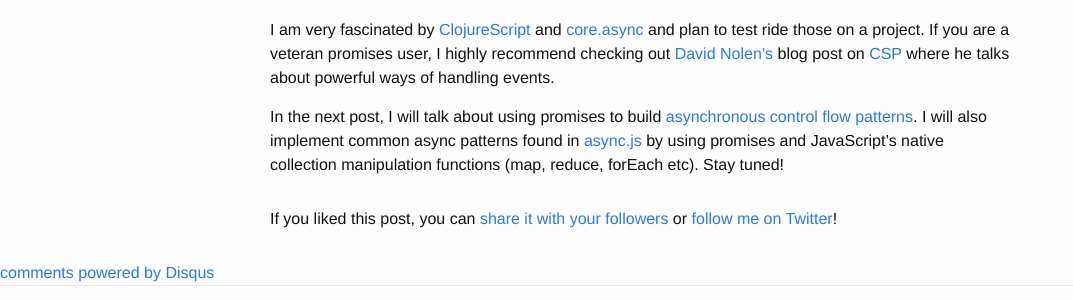
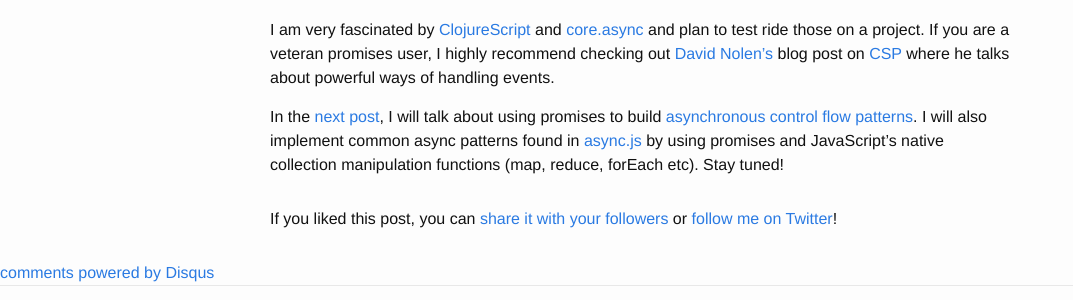
Before and after one commit to chinmay185/chinmay185.github.io, a Jekyll site: the page built from _posts/2015-04-10-promises-gotchas-antipatterns.md, in a window 1280 px wide and 900 px high, scrolled down 2751 px. Shown: the part 479-779 px from the top of the window, without its empty margins (0-1073 px from the left). Built offline with Jekyll 4.4.1, drawn with Linux system fonts in a browser that asks for light colours; comment, search, counter and statistics services are not loaded; part of the change alters nothing that is shown.

Commit message:
update link to latest blog

```diff
--- a/_posts/2015-04-10-promises-gotchas-antipatterns.md
+++ b/_posts/2015-04-10-promises-gotchas-antipatterns.md
@@ -76,4 +76,4 @@ Don't overuse deferreds. Use them to promisify callback functions. In case a fun
 ### What next?
 I am very fascinated by [ClojureScript](https://github.com/clojure/clojurescript) and [core.async](https://github.com/clojure/core.async) and plan to test ride those on a project. If you are a veteran promises user, I highly recommend checking out [David Nolen's](http://swannodette.github.io/) blog post on [CSP](http://swannodette.github.io/2013/07/12/communicating-sequential-processes/) where he talks about powerful ways of handling events.
 
-In the next post, I will talk about using promises to build [asynchronous control flow patterns](http://book.mixu.net/node/ch7.html). I will also implement common async patterns found in [async.js](https://github.com/caolan/async) by using promises and JavaScript's native collection manipulation functions (map, reduce, forEach etc). Stay tuned!
+In the [next post](http://chinmaynaik.in/posts/promises-gotchas-antipatterns/), I will talk about using promises to build [asynchronous control flow patterns](http://book.mixu.net/node/ch7.html). I will also implement common async patterns found in [async.js](https://github.com/caolan/async) by using promises and JavaScript's native collection manipulation functions (map, reduce, forEach etc). Stay tuned!
```
